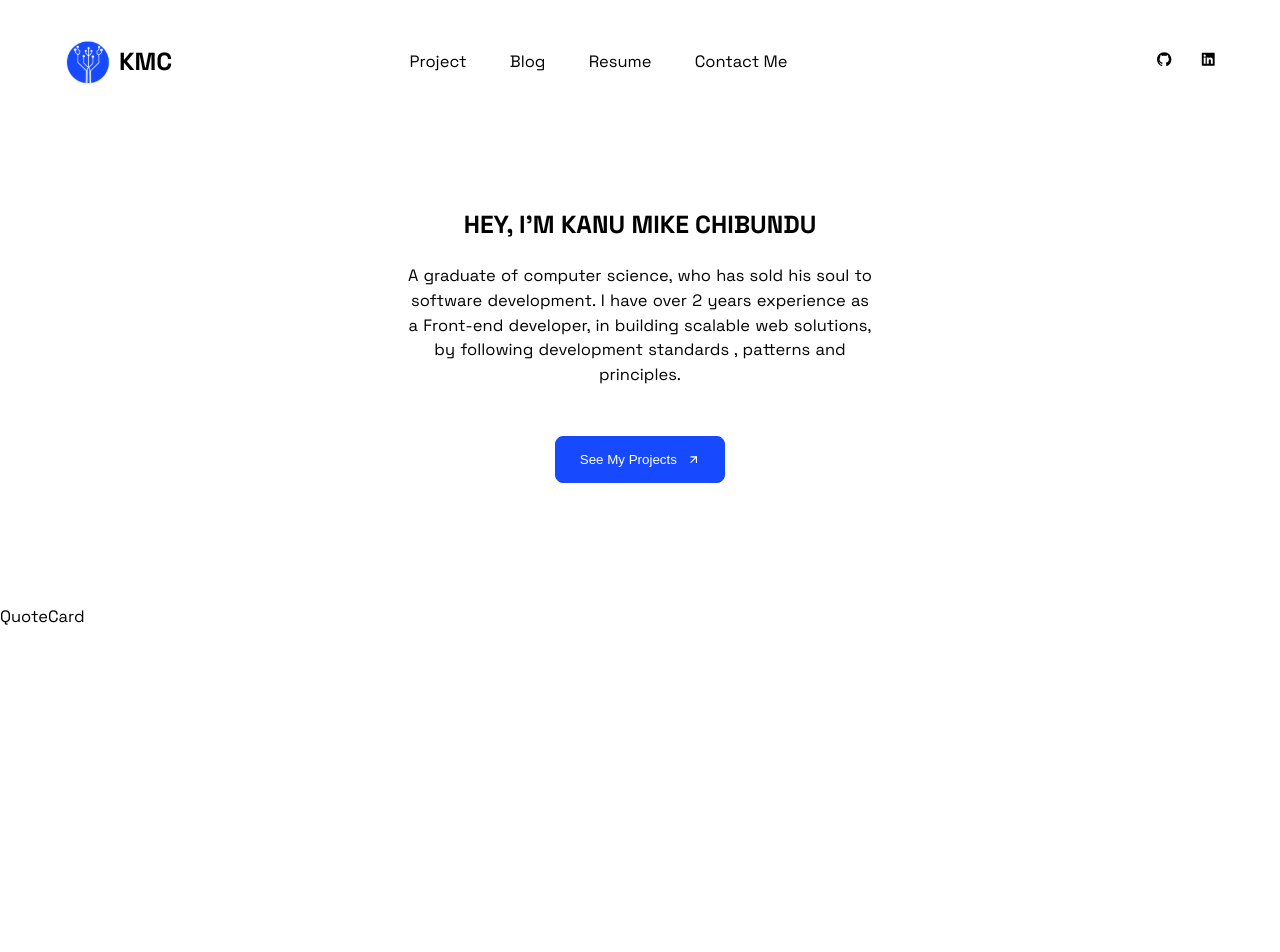
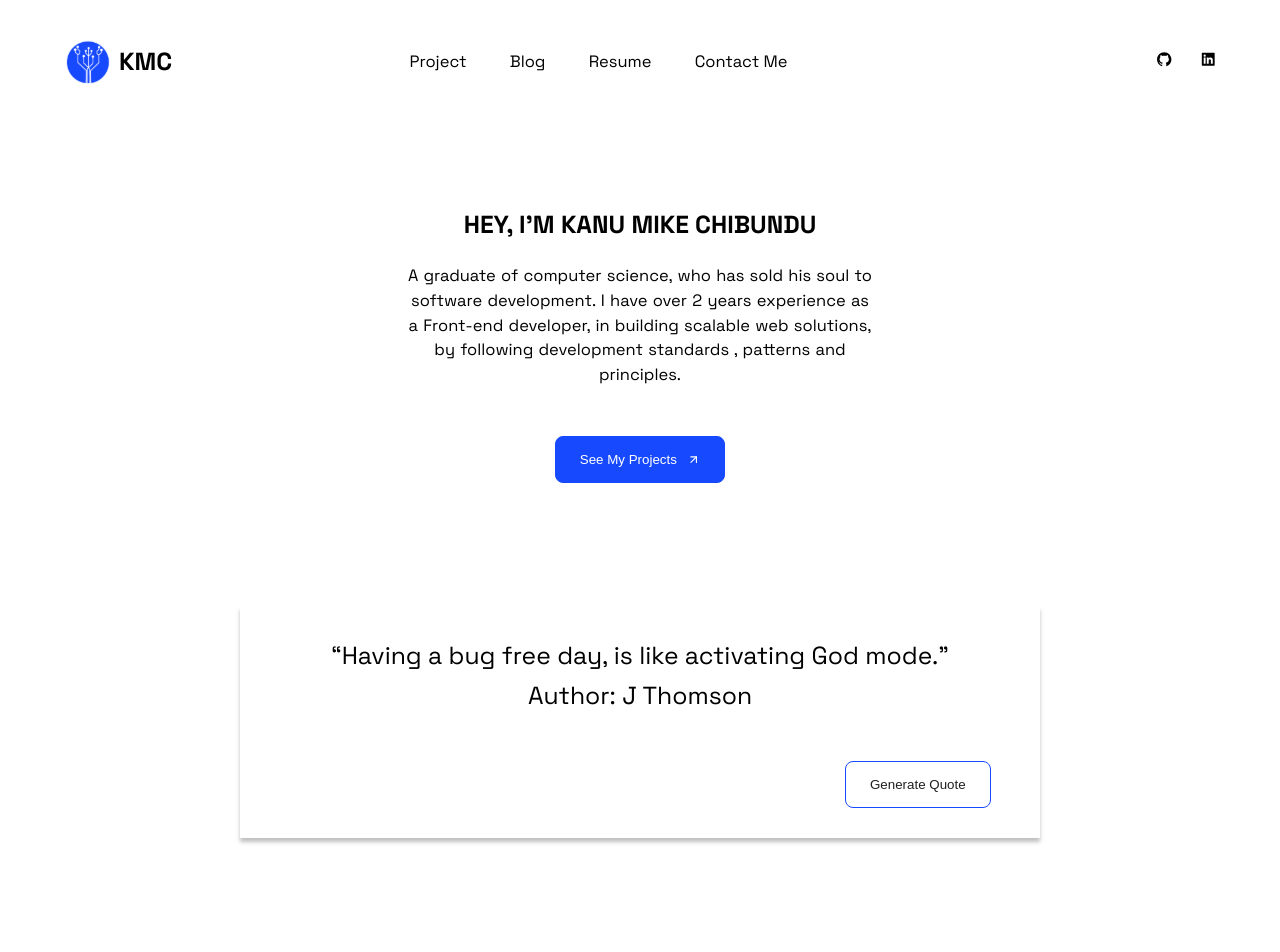
Before and after one commit to codewithmike01/portfolio-v2, a React (Create React App) app: page / in a window 1280 px wide. Shown: the top 952 px of the page. Before the commit the page ends 800 px from the top, so only its background shows below. Built offline with nearby package versions, Linux system fonts and the light colour scheme.

Commit message:
feat: Add hobbie background

```diff
--- a/src/components/BgButton.tsx
+++ b/src/components/BgButton.tsx
@@ -5,11 +5,12 @@ interface BgButtonINterface {
   text: string;
   width?: string;
   icon?: React.ReactElement;
+  func?: Function;
 }
 
-const BgButton: React.FC<BgButtonINterface> = ({ text, width, icon }) => {
+const BgButton: React.FC<BgButtonINterface> = ({ text, width, icon, func }) => {
   return (
-    <BgButtonContainer width={width}>
+    <BgButtonContainer width={width} onClick={() => (func ? func() : {})}>
       <p>{text}</p>
       {icon}
     </BgButtonContainer>
--- a/src/components/BorderButton.tsx
+++ b/src/components/BorderButton.tsx
@@ -1,7 +1,24 @@
 import React from 'react';
+import { BorderContainer } from './styles/Boarder.styles';
 
-const BorderButton = () => {
-  return <div>BorderButton</div>;
+interface BorderInterface {
+  width?: string;
+  text: string;
+  icon?: React.ReactElement;
+  func?: Function;
+}
+
+const BorderButton: React.FC<BorderInterface> = ({
+  width,
+  text,
+  icon,
+  func,
+}) => {
+  return (
+    <BorderContainer onClick={() => (func ? func() : {})}>
+      {text}
+    </BorderContainer>
+  );
 };
 
 export default BorderButton;
--- a/src/components/Hero.tsx
+++ b/src/components/Hero.tsx
@@ -18,7 +18,7 @@ const Hero = () => {
 
       <BgButton
         text="See My Projects"
-        width="13.4375rem"
+        width="15.4375rem"
         icon={<FiArrowUpRight />}
       />
     </HeroContainer>
--- a/src/components/QuoteCard.tsx
+++ b/src/components/QuoteCard.tsx
@@ -1,8 +1,22 @@
 import React from 'react';
+import BorderButton from './BorderButton';
 import { QuoteContainer } from './styles/Quote.styles';
 
-const QuoteCard = () => {
-  return <QuoteContainer>QuoteCard</QuoteContainer>;
+interface QuoteInterface {
+  content: string;
+  author: string;
+}
+
+const QuoteCard: React.FC<QuoteInterface> = ({ content, author }) => {
+  return (
+    <QuoteContainer>
+      <div className="quote_wrapper">
+        <p>“{content}”</p>
+        <p>Author: {author}</p>
+      </div>
+      <BorderButton width="13rem" text="Generate Quote" />
+    </QuoteContainer>
+  );
 };
 
 export default QuoteCard;
--- /dev/null
+++ b/src/components/styles/Boarder.styles.tsx
@@ -0,0 +1,19 @@
+import styled from 'styled-components';
+interface BorderStyleInterface {
+  width?: string;
+}
+
+export const BorderContainer = styled.button<BorderStyleInterface>`
+  max-width: ${({ width }) => (width ? `${width}` : '20rem')};
+  align-self: flex-end;
+  margin-right: 3rem;
+  background-color: transparent;
+  color: var(--primary-text);
+  display: flex;
+  align-items: center;
+  justify-content: center;
+  gap: 10px;
+  padding: 15px 24px;
+  border-radius: 8px;
+  border: 1px solid var(--primary-bg);
+`;
--- a/src/components/styles/NavBar.styles.tsx
+++ b/src/components/styles/NavBar.styles.tsx
@@ -5,6 +5,7 @@ interface NavBarInterface {
 
 export const NavBarContainer = styled.section<NavBarInterface>`
   position: relative;
+  background-color: #fff;
   .navbar_wrapper {
     position: inherit;
     width: 90%;
@@ -63,7 +64,7 @@ export const NavBarContainer = styled.section<NavBarInterface>`
     }
   }
 
-  @media screen and (max-width: 745px) {
+  @media screen and (max-width: 775px) {
     .navbar_wrapper {
       .mobile-menu {
         display: flex;
@@ -90,8 +91,11 @@ export const NavBarContainer = styled.section<NavBarInterface>`
     }
 
     .blur_background {
-      position: absolute;
+      position: fixed;
       top: 0;
+      bottom: 0;
+      left: 0;
+      right: 0;
       height: 100vh;
       width: 100%;
       z-index: 2;
--- a/src/components/styles/Quote.styles.tsx
+++ b/src/components/styles/Quote.styles.tsx
@@ -1,3 +1,20 @@
 import styled from 'styled-components';
 
-export const QuoteContainer = styled.section``;
+export const QuoteContainer = styled.section`
+  width: 70%;
+  max-width: 800px;
+  margin: 0 auto;
+  box-shadow: 0px 4px 4px rgba(0, 0, 0, 0.25);
+  padding: 30px 0 30px 0;
+  display: flex;
+  align-items: center;
+  justify-content: center;
+  flex-direction: column;
+  gap: 45px;
+
+  p {
+    text-align: center;
+    font-size: 1.5rem;
+    line-height: 40px;
+  }
+`;
--- a/src/pages/HomePage.tsx
+++ b/src/pages/HomePage.tsx
@@ -1,5 +1,6 @@
 import React from 'react';
 import Hero from '../components/Hero';
+import HobbyCard from '../components/HobbyCard';
 import NavBar from '../components/NavBar';
 import QuoteCard from '../components/QuoteCard';
 import { HomePageContainer } from './styles/HomePage.styles';
@@ -9,7 +10,13 @@ const HomePage = () => {
     <HomePageContainer>
       <NavBar />
       <Hero />
-      <QuoteCard />
+      <QuoteCard
+        content="Having a bug free day, is like activating God mode."
+        author="J Thomson"
+      />
+      <section className="hobbie_section">
+        <HobbyCard />
+      </section>
     </HomePageContainer>
   );
 };
--- a/src/pages/styles/HomePage.styles.tsx
+++ b/src/pages/styles/HomePage.styles.tsx
@@ -4,4 +4,10 @@ export const HomePageContainer = styled.section`
   display: flex;
   flex-direction: column;
   gap: 7.5rem;
+
+  .hobbie_section {
+    background-color: #000;
+    height: 200px;
+    width: 100%;
+  }
 `;
```
